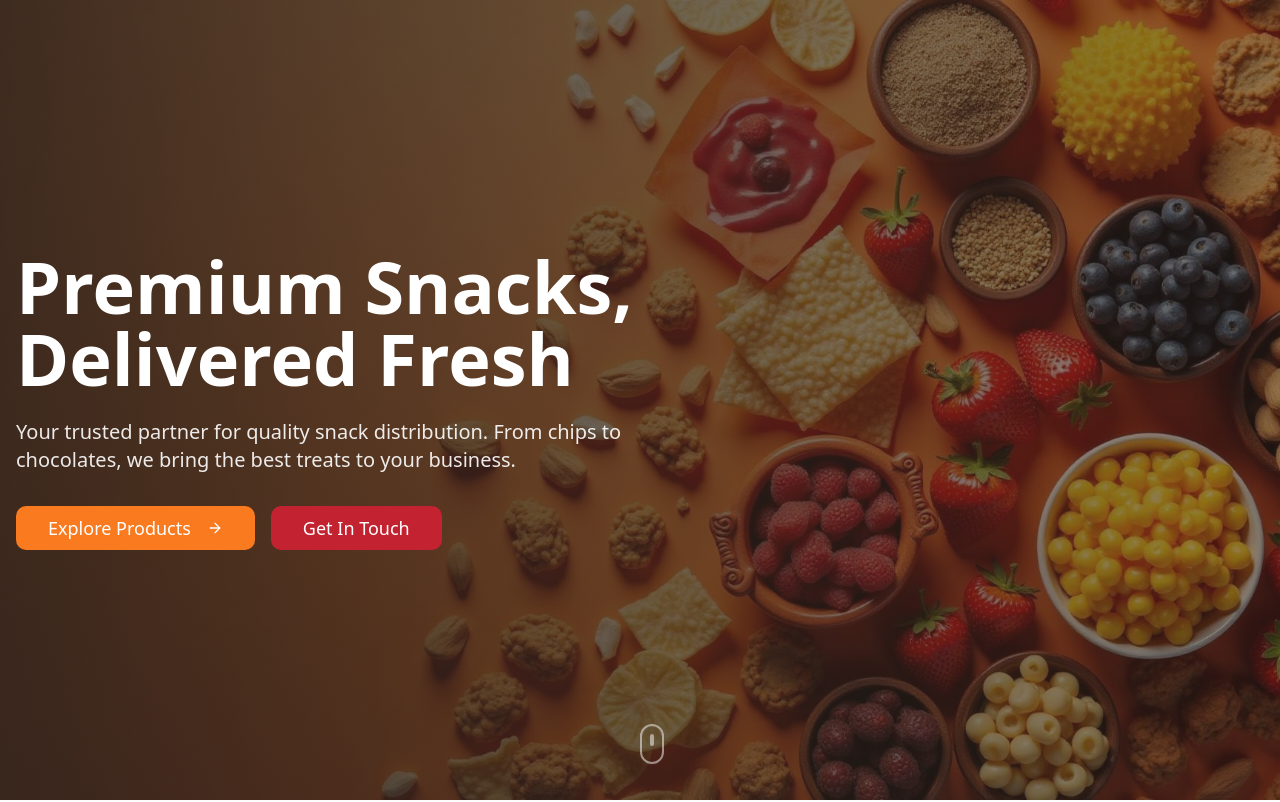
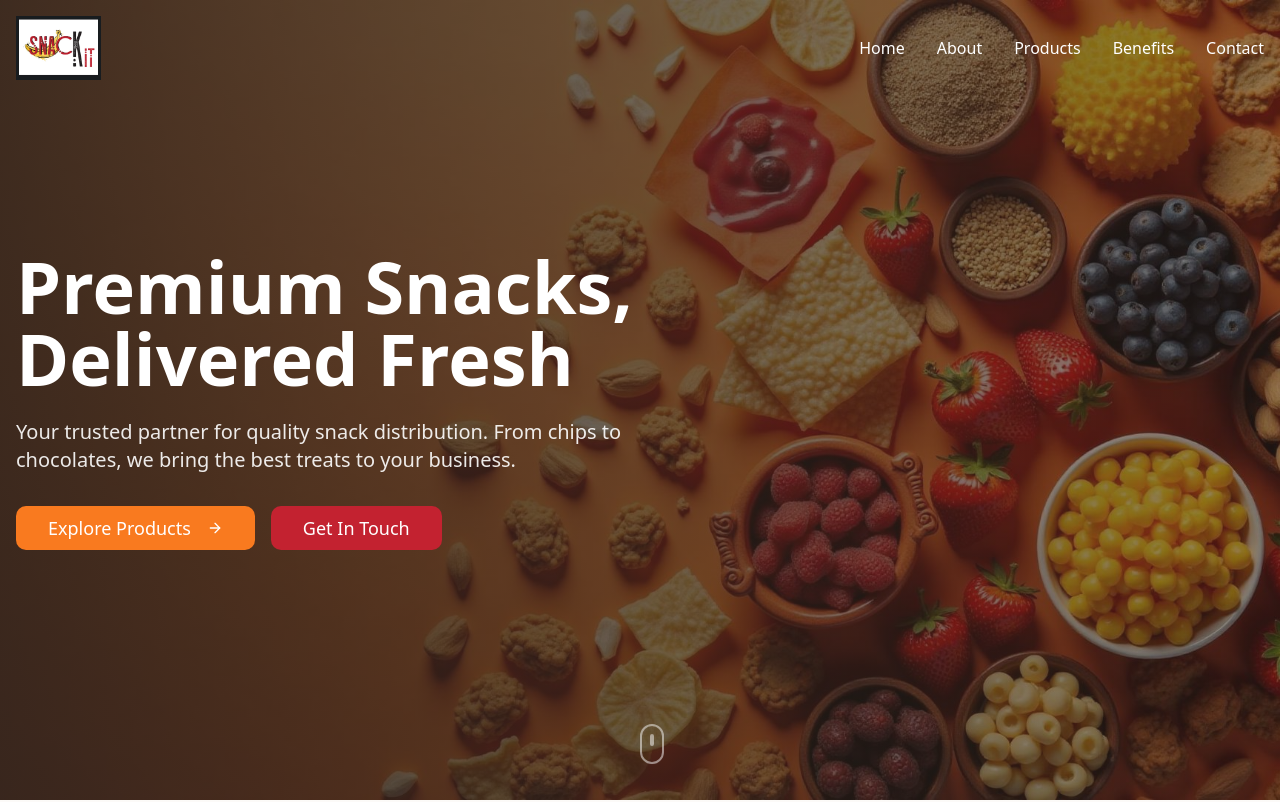
Before and after one commit to Akshayck-dev/snax-spot-web, a React (Vite) app: page / in a window 1280 px wide. Shown: the top 802 px of the page. Built offline with nearby package versions, Linux system fonts and the light colour scheme; the HTML template or start-up script is replaced by a standard one.

Commit message:
Add logo

```diff
--- a/index.html
+++ b/index.html
@@ -3,11 +3,11 @@
   <head>
     <meta charset="UTF-8" />
     <meta name="viewport" content="width=device-width, initial-scale=1.0" />
-    <title>SnackDistro - Premium Snack Distribution</title>
+    <title>SNACK IT - Premium Snack Distribution</title>
     <meta name="description" content="Your trusted partner for quality snack distribution. From chips to chocolates, we bring the best treats to your business with fast delivery and competitive pricing." />
-    <meta name="author" content="SnackDistro" />
+    <meta name="author" content="SNACK IT" />
 
-    <meta property="og:title" content="SnackDistro - Premium Snack Distribution" />
+    <meta property="og:title" content="SNACK IT - Premium Snack Distribution" />
     <meta property="og:description" content="Quality snack distribution with competitive wholesale pricing and reliable delivery across regions." />
     <meta property="og:type" content="website" />
     <meta property="og:image" content="https://lovable.dev/opengraph-image-p98pqg.png" />
--- a/src/components/Contact.tsx
+++ b/src/components/Contact.tsx
@@ -36,7 +36,7 @@ const Contact = () => {
     {
       icon: Mail,
       title: "Email",
-      detail: "sales@snackdistro.com"
+      detail: "sales@snackit.com"
     },
     {
       icon: MapPin,
--- a/src/components/Footer.tsx
+++ b/src/components/Footer.tsx
@@ -1,3 +1,5 @@
+import logo from "@/assets/snackit-logo.jpg";
+
 const Footer = () => {
   const currentYear = new Date().getFullYear();
 
@@ -6,7 +8,7 @@ const Footer = () => {
       <div className="container px-4">
         <div className="grid md:grid-cols-3 gap-8 mb-8">
           <div>
-            <h3 className="text-xl font-bold mb-4">SnackDistro</h3>
+            <img src={logo} alt="SNACK IT Logo" className="h-12 mb-4" />
             <p className="text-background/80">
               Your trusted partner for premium snack distribution.
             </p>
@@ -44,7 +46,7 @@ const Footer = () => {
           </div>
         </div>
         <div className="border-t border-background/20 pt-8 text-center text-background/60">
-          <p>&copy; {currentYear} SnackDistro. All rights reserved.</p>
+          <p>&copy; {currentYear} SNACK IT. All rights reserved.</p>
         </div>
       </div>
     </footer>
--- a/src/components/Hero.tsx
+++ b/src/components/Hero.tsx
@@ -8,7 +8,7 @@ const Hero = () => {
   };
 
   return (
-    <section className="relative min-h-screen flex items-center justify-center overflow-hidden">
+    <section id="hero" className="relative min-h-screen flex items-center justify-center overflow-hidden">
       {/* Background Image */}
       <div
         className="absolute inset-0 z-0"
--- /dev/null
+++ b/src/components/Navigation.tsx
@@ -0,0 +1,98 @@
+import { useState, useEffect } from "react";
+import logo from "@/assets/snackit-logo.jpg";
+import { Menu, X } from "lucide-react";
+import { Button } from "@/components/ui/button";
+
+const Navigation = () => {
+  const [isScrolled, setIsScrolled] = useState(false);
+  const [isMobileMenuOpen, setIsMobileMenuOpen] = useState(false);
+
+  useEffect(() => {
+    const handleScroll = () => {
+      setIsScrolled(window.scrollY > 50);
+    };
+    window.addEventListener("scroll", handleScroll);
+    return () => window.removeEventListener("scroll", handleScroll);
+  }, []);
+
+  const scrollToSection = (id: string) => {
+    document.getElementById(id)?.scrollIntoView({ behavior: "smooth" });
+    setIsMobileMenuOpen(false);
+  };
+
+  const navItems = [
+    { label: "Home", id: "hero" },
+    { label: "About", id: "about" },
+    { label: "Products", id: "products" },
+    { label: "Benefits", id: "benefits" },
+    { label: "Contact", id: "contact" },
+  ];
+
+  return (
+    <nav
+      className={`fixed top-0 left-0 right-0 z-50 transition-all duration-300 ${
+        isScrolled ? "bg-background/95 backdrop-blur-md shadow-md" : "bg-transparent"
+      }`}
+    >
+      <div className="container px-4 py-4">
+        <div className="flex items-center justify-between">
+          {/* Logo */}
+          <button
+            onClick={() => scrollToSection("hero")}
+            className="flex items-center gap-2 hover:opacity-80 transition-opacity"
+          >
+            <img src={logo} alt="SNACK IT Logo" className="h-12 md:h-16 w-auto" />
+          </button>
+
+          {/* Desktop Navigation */}
+          <div className="hidden md:flex items-center gap-8">
+            {navItems.map((item) => (
+              <button
+                key={item.id}
+                onClick={() => scrollToSection(item.id)}
+                className={`font-medium transition-colors hover:text-primary ${
+                  isScrolled ? "text-foreground" : "text-primary-foreground"
+                }`}
+              >
+                {item.label}
+              </button>
+            ))}
+          </div>
+
+          {/* Mobile Menu Button */}
+          <Button
+            variant="ghost"
+            size="icon"
+            className="md:hidden"
+            onClick={() => setIsMobileMenuOpen(!isMobileMenuOpen)}
+          >
+            {isMobileMenuOpen ? (
+              <X className={isScrolled ? "text-foreground" : "text-primary-foreground"} />
+            ) : (
+              <Menu className={isScrolled ? "text-foreground" : "text-primary-foreground"} />
+            )}
+          </Button>
+        </div>
+
+        {/* Mobile Menu */}
+        {isMobileMenuOpen && (
+          <div className="md:hidden mt-4 pb-4 animate-fade-in">
+            <div className="flex flex-col gap-4 bg-card p-4 rounded-lg shadow-lg">
+              {navItems.map((item) => (
+                <button
+                  key={item.id}
+                  onClick={() => scrollToSection(item.id)}
+                  className="text-left font-medium py-2 hover:text-primary transition-colors"
+                >
+                  {item.label}
+                </button>
+              ))}
+            </div>
+          </div>
+        )}
+      </div>
+    </nav>
+  );
+};
+
+export default Navigation;
--- a/src/pages/Index.tsx
+++ b/src/pages/Index.tsx
@@ -1,3 +1,4 @@
+import Navigation from "@/components/Navigation";
 import Hero from "@/components/Hero";
 import About from "@/components/About";
 import Products from "@/components/Products";
@@ -8,6 +9,7 @@ import Footer from "@/components/Footer";
 const Index = () => {
   return (
     <div className="min-h-screen">
+      <Navigation />
       <Hero />
       <About />
       <Products />
```
Also changed, not shown: src/assets/snackit-logo.jpg (added).
